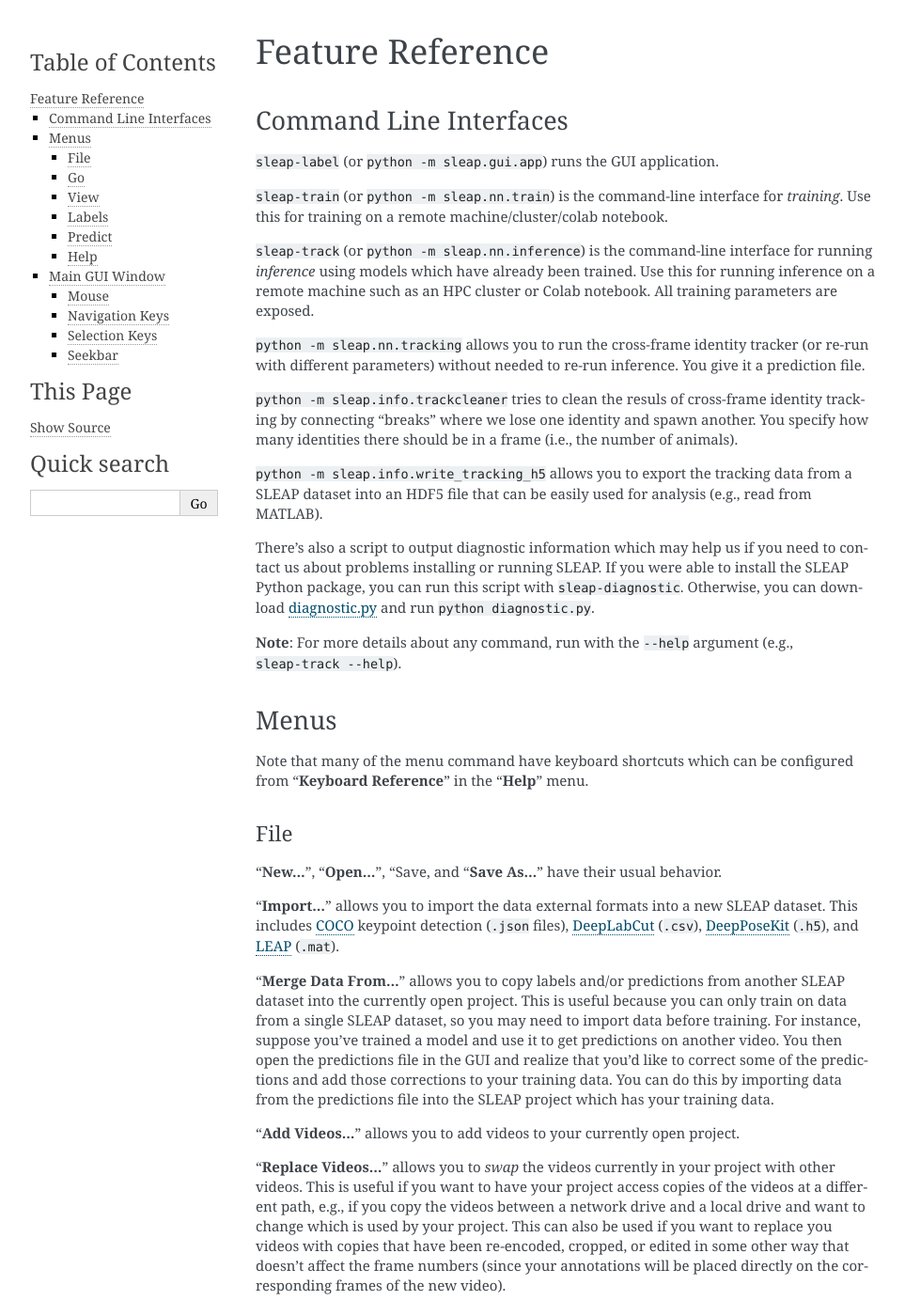
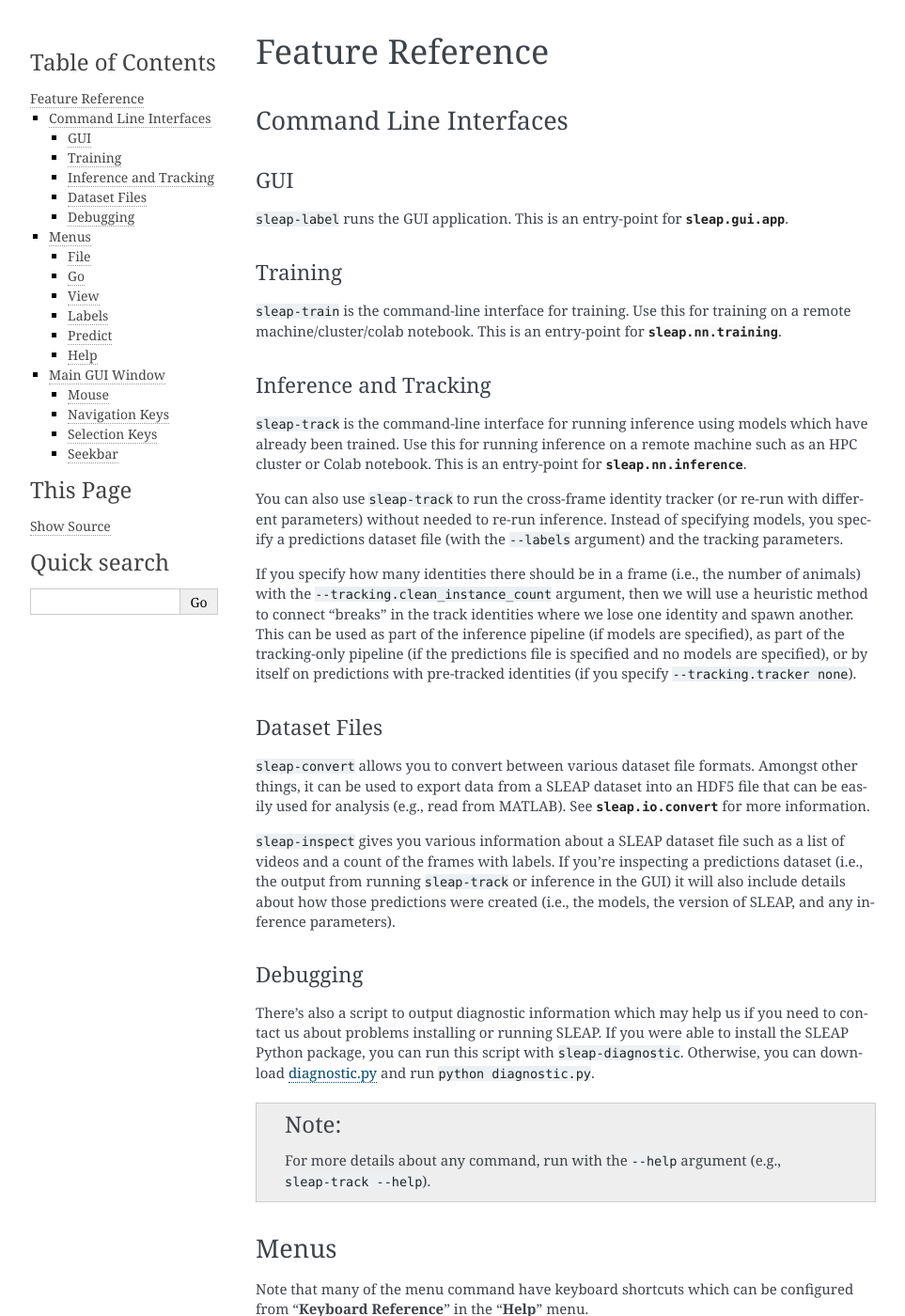
Before and after one commit to mingxiaowei/jelly-sleap, a Sphinx documentation site: the page built from docs/guides/reference.rst, in a window 1280 px wide and 1400 px high. Shown: the whole window at 94% size, without its empty margins (148-1111 px from the left). Built offline with Sphinx 7.4.7, drawn with Linux system fonts in a browser that asks for light colours; pages that are not in the unit, such as notebooks, are missing from menus; some of the changed text lies outside the part shown.

Commit message:
Update docs for cli.

```diff
--- a/docs/guides/reference.rst
+++ b/docs/guides/reference.rst
@@ -6,21 +6,38 @@ Feature Reference
 Command Line Interfaces
 -----------------------
 
-:code:`sleap-label` (or :code:`python -m sleap.gui.app`) runs the GUI application.
+GUI
+~~~
+:code:`sleap-label` runs the GUI application. This is an entry-point for :py:mod:`sleap.gui.app`.
 
-:code:`sleap-train` (or :code:`python -m sleap.nn.train`) is the command-line interface for *training*. Use this for training on a remote machine/cluster/colab notebook.
+Training
+~~~~~~~~
+:code:`sleap-train` is the command-line interface for training. Use this for training on a remote machine/cluster/colab notebook. This is an entry-point for :py:mod:`sleap.nn.training`.
 
-:code:`sleap-track` (or :code:`python -m sleap.nn.inference`) is the command-line interface for running *inference* using models which have already been trained. Use this for running inference on a remote machine such as an HPC cluster or Colab notebook. All training parameters are exposed.
+Inference and Tracking
+~~~~~~~~~~~~~~~~~~~~~~
+:code:`sleap-track` is the command-line interface for running inference using models which have already been trained. Use this for running inference on a remote machine such as an HPC cluster or Colab notebook.  This is an entry-point for :py:mod:`sleap.nn.inference`.
 
-:code:`python -m sleap.nn.tracking` allows you to run the cross-frame identity tracker (or re-run with different parameters) without needed to re-run inference. You give it a prediction file.
+You can also use :code:`sleap-track` to run the cross-frame identity tracker (or re-run with different parameters) without needed to re-run inference. Instead of specifying models, you specify a predictions dataset file (with the :code:`--labels` argument) and the tracking parameters.
 
-:code:`python -m sleap.info.trackcleaner` tries to clean the resuls of cross-frame identity tracking by connecting "breaks" where we lose one identity and spawn another. You specify how many identities there should be in a frame (i.e., the number of animals).
+If you specify how many identities there should be in a frame (i.e., the number of animals) with the :code:`--tracking.clean_instance_count` argument, then we will use a heuristic method to connect "breaks" in the track identities where we lose one identity and spawn another. This can be used as part of the inference pipeline (if models are specified), as part of the tracking-only pipeline (if the predictions file is specified and no models are specified), or by itself on predictions with pre-tracked identities (if you specify :code:`--tracking.tracker none`).
 
-:code:`python -m sleap.info.write_tracking_h5` allows you to export the tracking data from a SLEAP dataset into an HDF5 file that can be easily used for analysis (e.g., read from MATLAB).
+Dataset Files
+~~~~~~~~~~~~~~~
+
+:code:`sleap-convert` allows you to convert between various dataset file formats. Amongst other things, it can be used to export data from a SLEAP dataset into an HDF5 file that can be easily used for analysis (e.g., read from MATLAB). See :py:mod:`sleap.io.convert` for more information.
+
+:code:`sleap-inspect` gives you various information about a SLEAP dataset file such as a list of videos and a count of the frames with labels. If you're inspecting a predictions dataset (i.e., the output from running :code:`sleap-track` or inference in the GUI) it will also include details about how those predictions were created (i.e., the models, the version of SLEAP, and any inference parameters).
+
+Debugging
+~~~~~~~~~
 
 There's also a script to output diagnostic information which may help us if you need to contact us about problems installing or running SLEAP. If you were able to install the SLEAP Python package, you can run this script with :code:`sleap-diagnostic`. Otherwise, you can download `diagnostic.py <https://raw.githubusercontent.com/murthylab/sleap/master/sleap/diagnostic.py?token=ALBFDHR54MUCZQEU4PKGK4S6PX2KY>`_ and run :code:`python diagnostic.py`.
 
-**Note**: For more details about any command, run with the :code:`--help` argument (e.g., :code:`sleap-track --help`).
+.. note::
+
+    For more details about any command, run with the :code:`--help` argument (e.g., :code:`sleap-track --help`).
+
 
 Menus
 -----
```
Also changed, not shown: other parts of docs/guides/reference.rst (+3 -1 lines).
